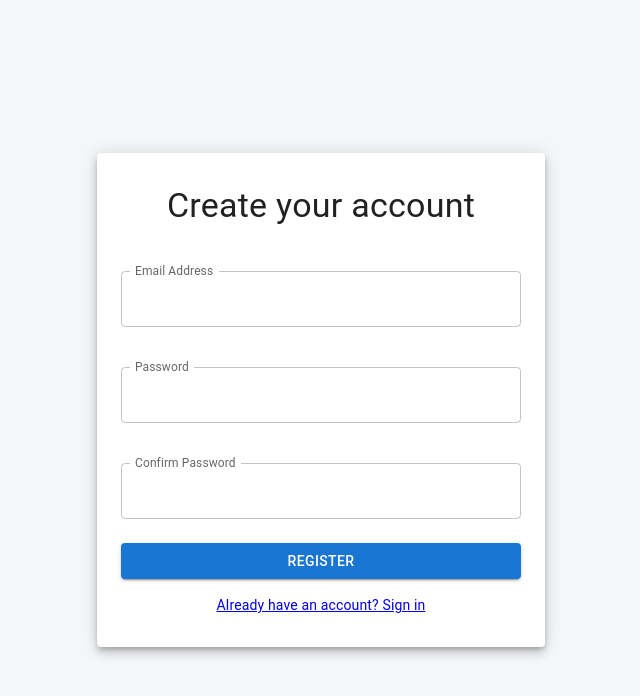
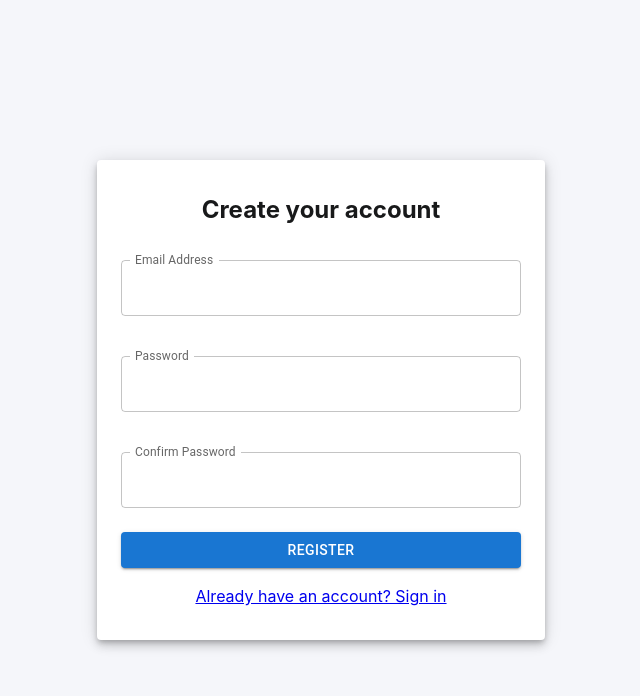
Before and after one commit to Shachar147/notes-manager-frontend, a React (Vite) app: page /register in a window 1280 px wide. Shown: the top 696 px of the page, without its empty margins (319-959 px from the left). Built offline with nearby package versions, Linux system fonts and the light colour scheme; some icons are missing.

Commit message:
design system

```diff
--- a/package.json
+++ b/package.json
@@ -4,7 +4,7 @@
   "main": "index.js",
   "scripts": {
     "test": "echo \"Error: no test specified\" && exit 1",
-    "dev": "vite",
+    "start:dev": "vite",
     "build": "tsc && vite build",
     "preview": "vite preview"
   },
--- a/src/design-system.scss
+++ b/src/design-system.scss
@@ -2,6 +2,38 @@
   /* Black and white */
   --notes-black: #18191a;
   --notes-white: #ffffff;
+
+  /* Red scale */
+  --notes-red-1: #ffebee;
+  --notes-red-2: #ffcdd2;
+  --notes-red-3: #ef9a9a;
+  --notes-red-4: #e57373;
+  --notes-red-5: #f44336;
+  --notes-red-6: #b71c1c;
+
+  /* Orange scale */
+  --notes-orange-1: #fff4e6;
+  --notes-orange-2: #ffe0b2;
+  --notes-orange-3: #ffcc80;
+  --notes-orange-4: #ffb74d;
+  --notes-orange-5: #ff9800;
+  --notes-orange-6: #ef6c00;
+
+  /* Yellow scale */
+  --notes-yellow-1: #fffbe6;
+  --notes-yellow-2: #fff3b0;
+  --notes-yellow-3: #ffe97a;
+  --notes-yellow-4: #ffe04d;
+  --notes-yellow-5: #ffd633;
+  --notes-yellow-6: #ffe8a0;
+
+  /* Green scale */
+  --notes-green-1: #e8f5e9;
+  --notes-green-2: #c8e6c9;
+  --notes-green-3: #a5d6a7;
+  --notes-green-4: #66bb6a;
+  --notes-green-5: #43a047;
+  --notes-green-6: #1b5e20;
 
   /* Blue scale */
   --notes-blue-1: #e6f0fa;
@@ -11,6 +43,22 @@
   --notes-blue-5: #1976d2;
   --notes-blue-6: #1565c0;
 
+  /* Indigo scale */
+  --notes-indigo-1: #e8eaf6;
+  --notes-indigo-2: #c5cae9;
+  --notes-indigo-3: #9fa8da;
+  --notes-indigo-4: #7986cb;
+  --notes-indigo-5: #3f51b5;
+  --notes-indigo-6: #283593;
+
+  /* Violet/Purple scale */
+  --notes-purple-1: #f3e8fd;
+  --notes-purple-2: #e1cfff;
+  --notes-purple-3: #c1a6f7;
+  --notes-purple-4: #a678f7;
+  --notes-purple-5: #7c3aed;
+  --notes-purple-6: #5b21b6;
+
   /* Gray scale */
   --notes-gray-1: #f5f6fa;
   --notes-gray-2: #e0e3e8;
@@ -18,46 +66,6 @@
   --notes-gray-4: #b0bec5;
   --notes-gray-5: #78909c;
   --notes-gray-6: #455a64;
-
-  /* Red (error) */
-  --notes-red-1: #ffebee;
-  --notes-red-2: #ffcdd2;
-  --notes-red-3: #ef9a9a;
-  --notes-red-4: #e57373;
-  --notes-red-5: #f44336;
-  --notes-red-6: #b71c1c;
-
-  /* Green (success) */
-  --notes-green-1: #e8f5e9;
-  --notes-green-2: #c8e6c9;
-  --notes-green-3: #a5d6a7;
-  --notes-green-4: #66bb6a;
-  --notes-green-5: #43a047;
-  --notes-green-6: #1b5e20;
-
-  /* Yellow scale */
-  --notes-yellow-1: #fffbe6;
-  --notes-yellow-2: #fff3b0;
-  --notes-yellow-3: #ffe97a;
-  --notes-yellow-4: #ffe04d;
-  --notes-yellow-5: #ffd633;
-  --notes-yellow-6: #ffe8a0; /* selected */
-
-  /* Purple scale */
-  --notes-purple-1: #f3e8fd;
-  --notes-purple-2: #e1cfff;
-  --notes-purple-3: #c1a6f7;
-  --notes-purple-4: #a678f7;
-  --notes-purple-5: #7c3aed;
-  --notes-purple-6: #5b21b6;
-
-  /* Orange scale */
-  --notes-orange-1: #fff4e6;
-  --notes-orange-2: #ffe0b2;
-  --notes-orange-3: #ffcc80;
-  --notes-orange-4: #ffb74d;
-  --notes-orange-5: #ff9800;
-  --notes-orange-6: #ef6c00;
 
   /* Box Shadows */
   --notes-box-shadow-1: 0 1px 2px rgba(24, 25, 26, 0.04);
@@ -74,4 +82,96 @@
   --notes-dark-blue-4: #2c3e50;
   --notes-dark-blue-5: #22304a;
   --notes-dark-blue-6: #162032;
+
+  /* Typography */
+  --notes-font-family: 'Inter', system-ui, Avenir, Helvetica, Arial, sans-serif;
+  --notes-headline-1-size: 2.5rem;
+  --notes-headline-2-size: 2rem;
+  --notes-headline-3-size: 1.75rem;
+  --notes-headline-4-size: 1.5rem;
+  --notes-headline-5-size: 1.25rem;
+  --notes-headline-6-size: 1rem;
+  --notes-body-size: 1rem;
+  --notes-subhead-size: 0.95rem;
+  --notes-secondary-size: 1rem;
+  --notes-disabled-size: 1rem;
+  --notes-headline-weight: 700;
+  --notes-body-weight: 400;
+  --notes-secondary-weight: 400;
+  --notes-subhead-weight: 400;
+  --notes-disabled-weight: 400;
+  --notes-secondary-color: var(--notes-gray-5);
+  --notes-subhead-color: var(--notes-gray-4);
+  --notes-disabled-color: var(--notes-gray-6);
 }
+
+.notes-headline-1 {
+  font-family: var(--notes-font-family);
+  font-size: var(--notes-headline-1-size);
+  font-weight: var(--notes-headline-weight);
+  color: var(--notes-black);
+  margin: 0;
+}
+.notes-headline-2 {
+  font-family: var(--notes-font-family);
+  font-size: var(--notes-headline-2-size);
+  font-weight: var(--notes-headline-weight);
+  color: var(--notes-black);
+  margin: 0;
+}
+.notes-headline-3 {
+  font-family: var(--notes-font-family);
+  font-size: var(--notes-headline-3-size);
+  font-weight: var(--notes-headline-weight);
+  color: var(--notes-black);
+  margin: 0;
+}
+.notes-headline-4 {
+  font-family: var(--notes-font-family);
+  font-size: var(--notes-headline-4-size);
+  font-weight: var(--notes-headline-weight);
+  color: var(--notes-black);
+  margin: 0;
+}
+.notes-headline-5 {
+  font-family: var(--notes-font-family);
+  font-size: var(--notes-headline-5-size);
+  font-weight: var(--notes-headline-weight);
+  color: var(--notes-black);
+  margin: 0;
+}
+.notes-headline-6 {
+  font-family: var(--notes-font-family);
+  font-size: var(--notes-headline-6-size);
+  font-weight: var(--notes-headline-weight);
+  color: var(--notes-black);
+  margin: 0;
+}
+.notes-body {
+  font-family: var(--notes-font-family);
+  font-size: var(--notes-body-size);
+  font-weight: var(--notes-body-weight);
+  color: var(--notes-black);
+  margin: 0;
+}
+.notes-secondary {
+  font-family: var(--notes-font-family);
+  font-size: var(--notes-secondary-size);
+  font-weight: var(--notes-secondary-weight);
+  color: var(--notes-secondary-color);
+  margin: 0;
+}
+.notes-subhead {
+  font-family: var(--notes-font-family);
+  font-size: var(--notes-subhead-size);
+  font-weight: var(--notes-subhead-weight);
+  color: var(--notes-subhead-color);
+  margin: 0;
+}
+.notes-disabled {
+  font-family: var(--notes-font-family);
+  font-size: var(--notes-disabled-size);
+  font-weight: var(--notes-disabled-weight);
+  color: var(--notes-disabled-color);
+  margin: 0;
+}
--- a/src/features/auth/components/login/login-page.module.css
+++ b/src/features/auth/components/login/login-page.module.css
@@ -4,6 +4,11 @@
   align-items: center;
   justify-content: center;
   background: var(--notes-gray-1);
+}
+.signInTitle {
+  display: block;
+  text-align: center;
+  margin-bottom: 16px;
 }
 .paper {
   padding: 32px 24px;
@@ -26,3 +31,13 @@
 .link {
   margin-top: 8px;
 }
+.registerLink {
+  display: block;
+  text-align: center;
+  margin-top: 8px;
+}
+.error {
+  color: var(--notes-red-5);
+  text-align: center;
+  display: block;
+}
--- a/src/features/auth/components/register/register-page.module.css
+++ b/src/features/auth/components/register/register-page.module.css
@@ -26,3 +26,18 @@
 .link {
   margin-top: 8px;
 }
+.registerTitle {
+  display: block;
+  text-align: center;
+  margin-bottom: 16px;
+}
+.loginLink {
+  display: block;
+  text-align: center;
+  margin-top: 8px;
+}
+.error {
+  color: var(--notes-red-5);
+  text-align: center;
+  display: block;
+}
--- a/src/features/auth/components/register/register-page.tsx
+++ b/src/features/auth/components/register/register-page.tsx
@@ -6,6 +6,7 @@ import { Box, Paper, Typography, TextField, Button, InputAdornment } from '@mui/
 import EmailIcon from '@mui/icons-material/Email';
 import LockIcon from '@mui/icons-material/Lock';
 import styles from './register-page.module.css';
+import {getClasses} from "../../../../utils/class-utils";
 
 export function RegisterPage() {
     const [credentials, setCredentials] = useState<RegisterCredentials>({
@@ -62,9 +63,9 @@ export function RegisterPage() {
     return (
         <Box className={styles.root}>
             <Paper elevation={6} className={styles.paper}>
-                <Typography variant="h4" align="center" gutterBottom>
+                <span className={getClasses('notes-headline-4', styles.registerTitle)}>
                     Create your account
-                </Typography>
+                </span>
                 <form className={styles.form} onSubmit={handleSubmit}>
                     <TextField
                         label="Email Address"
@@ -115,9 +116,9 @@ export function RegisterPage() {
                         }}
                     />
                     {(validationError || error) && (
-                        <Typography color="error" align="center" variant="body2">
+                        <span className={getClasses('notes-body', styles.error)}>
                             {validationError || error}
-                        </Typography>
+                        </span>
                     )}
                     <Button
                         type="submit"
@@ -128,9 +129,9 @@ export function RegisterPage() {
                     >
                         Register
                     </Button>
-                    <Typography align="center" variant="body2" className={styles.link}>
+                    <span className={getClasses('notes-body', styles.loginLink)}>
                         <Link to="/login">Already have an account? Sign in</Link>
-                    </Typography>
+                    </span>
                 </form>
             </Paper>
         </Box>
--- a/src/features/notes/components/note-editor/note-editor.tsx
+++ b/src/features/notes/components/note-editor/note-editor.tsx
@@ -1,7 +1,7 @@
 import React, { useState, useEffect } from 'react';
 import { observer } from 'mobx-react-lite';
 import { Note } from '../../types/notes';
-import { TextField, Button, Box, Typography } from '@mui/material';
+import { TextField, Button, Box } from '@mui/material';
 import NotesStore from '../../stores/notes-store';
 
 interface NoteEditorProps {
@@ -34,7 +34,7 @@ function NoteEditor({ store }: NoteEditorProps) {
   if (!selectedNote) {
     return (
       <Box p={4}>
-        <Typography variant="h6" color="text.secondary">Select a note to view and edit</Typography>
+        <span className="notes-headline-6">Select a note to view and edit</span>
       </Box>
     );
   }
--- a/src/features/notes/components/note-item/note-item.module.css
+++ b/src/features/notes/components/note-item/note-item.module.css
@@ -4,6 +4,22 @@
 }
 .listItem:hover {
     background-color: var(--notes-gray-1);
+}
+
+.newNoteTitle {
+    white-space: nowrap;
+    overflow: hidden;
+    text-overflow: ellipsis;
+    display: block;
+}
+
+.noteContent {
+    display: inline;
+    margin-left: 8px;
+    overflow: hidden;
+    text-overflow: ellipsis;
+    white-space: nowrap;
+    max-width: 80%;
 }
 
 .listItemSelected {
--- a/src/features/notes/components/notes-list/notes-list.tsx
+++ b/src/features/notes/components/notes-list/notes-list.tsx
@@ -3,7 +3,7 @@ import { observer, Observer } from 'mobx-react-lite';
 import NotesStore from '../../stores/notes-store';
 import { Virtuoso } from 'react-virtuoso';
 import NoteItem from '../note-item/note-item';
-import {Typography, IconButton, CircularProgress} from '@mui/material';
+import {IconButton, CircularProgress} from '@mui/material';
 import AddIcon from '@mui/icons-material/Add';
 import styles from './notes-list.module.css';
 
@@ -38,7 +38,7 @@ function NotesList({ store }: NoteListProps) {
     return (
         <div className={styles.container}>
             <div className={styles.header}>
-                <Typography variant="h6" fontWeight="bold">Notes</Typography>
+                <span className="notes-headline-6">Notes</span>
                 <IconButton color="primary" onClick={handleCreateNewNote} size="small">
                     <AddIcon />
                 </IconButton>
@@ -47,7 +47,7 @@ function NotesList({ store }: NoteListProps) {
             <div className={styles.list}>
                 {store.notes.length === 0 ? (
                     <div className={styles.emptyMessage}>
-                        <Typography>No notes yet. Click '+' to create one!</Typography>
+                        <span className="notes-body">No notes yet. Click '+' to create one!</span>
                     </div>
                 ) : (
                     <Virtuoso
--- /dev/null
+++ b/src/utils/class-utils.ts
@@ -0,0 +1,3 @@
+export function getClasses(...args: (string | false | null | undefined)[]): string {
+  return args.filter(Boolean).join(' ');
+}
```
Also changed, not shown: src/features/audit/components/audit-history/audit-history.tsx (+8 -8 lines), src/features/auth/components/login/login-page.tsx (+7 -6 lines), src/features/notes/components/note-item/note-item.tsx (+8 -22 lines).
